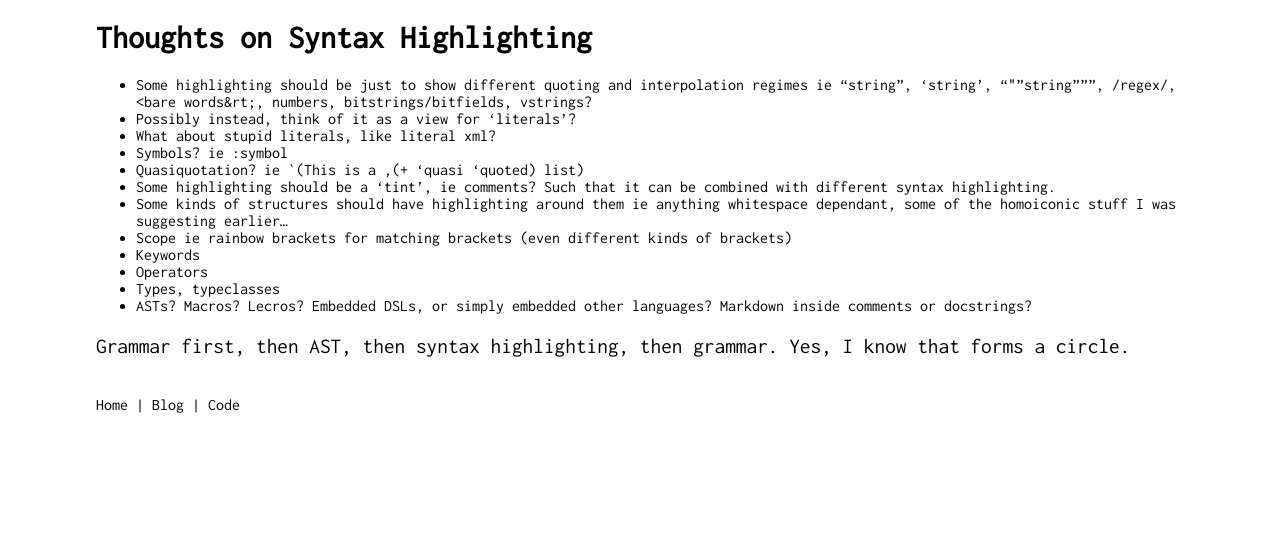
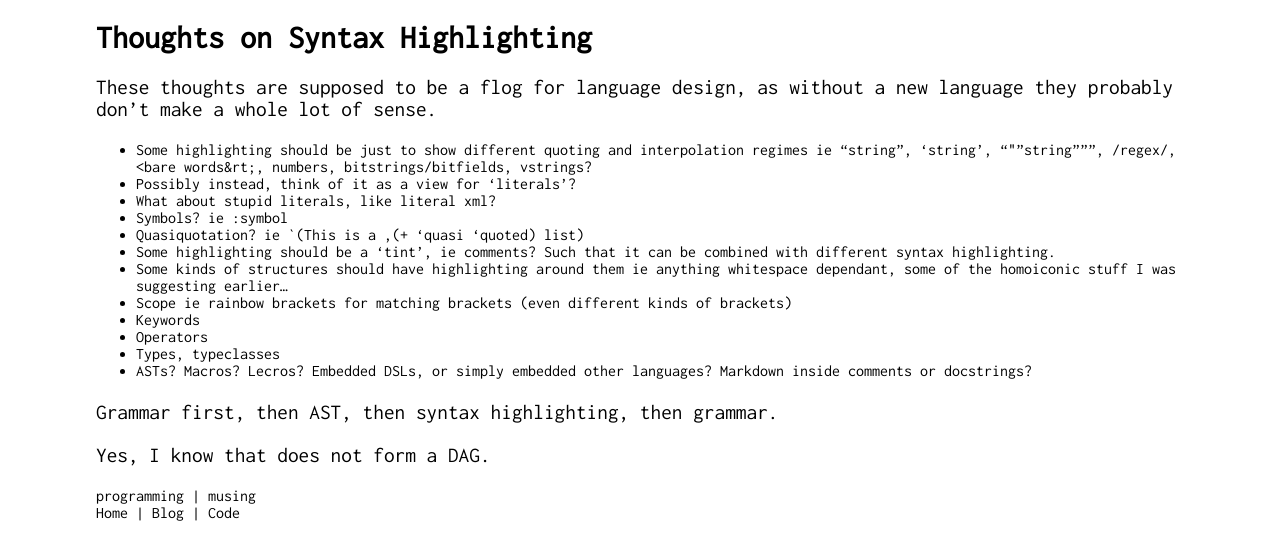
Before and after one commit to flaviusb/flaviusb.github.com, a Jekyll site: the page built from unpublished/syntax-highlighting.md, in a window 1280 px wide. Shown: the top 560 px of the page. Built offline with Jekyll 4.4.1, drawn with Linux system fonts in a browser that asks for light colours; Markdown is read by kramdown in place of the engine named in the settings.

Commit message:
Add a bit more musing to syntax-highlighting.

```diff
--- a/unpublished/syntax-highlighting.md
+++ b/unpublished/syntax-highlighting.md
@@ -1,7 +1,13 @@
 ---
 layout: post
 title: Thoughts on Syntax Highlighting
+tags:
+- programming
+- musing
 ---
+
+These thoughts are supposed to be a flog for language design, as without a new language they probably don't make a whole lot of sense.
+
 
 - Some highlighting should be just to show different quoting and interpolation regimes ie "string", 'string', """string""", /regex/,  &lt;bare words&rt;, numbers, bitstrings/bitfields, vstrings?
 - Possibly instead, think of it as a view for 'literals'?
@@ -17,4 +23,6 @@ title: Thoughts on Syntax Highlighting
 - ASTs? Macros? Lecros? Embedded DSLs, or simply embedded other languages? Markdown inside comments or docstrings?
 
 Grammar first, then AST, then syntax highlighting, then grammar.
-Yes, I know that forms a circle.
+
+
+Yes, I know that does not form a DAG.
```
